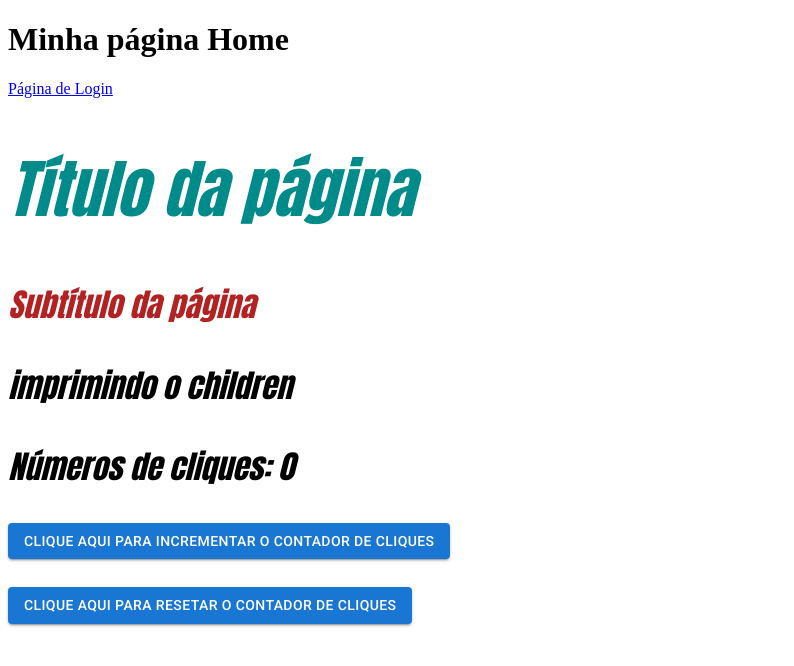
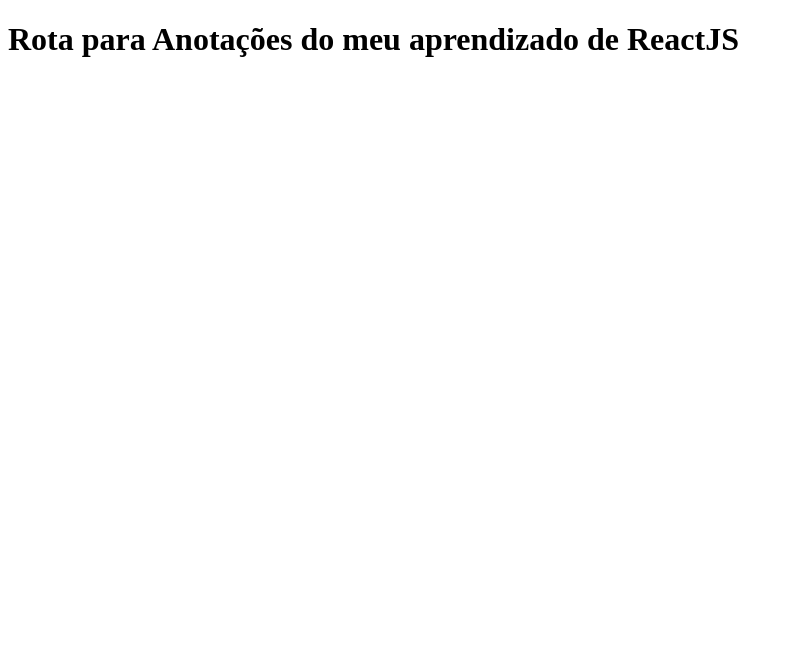
Before and after one commit to ocsoares/Aprendendo-ReactJS, a React (Vite) app: page /notes in a window 1280 px wide. Before the commit this address led to /home. Shown: the top 666 px of the page, without its empty margins (0-794 px from the left). Built offline with nearby package versions, Linux system fonts and the light colour scheme.

Commit message:
feat: add Notes route for tests and learning notes

```diff
--- /dev/null
+++ b/src/app/pages/Notes.tsx
@@ -0,0 +1,7 @@
+export const Notes = () => {
+  return (
+    <div>
+      <h1>Rota para Anotações do meu aprendizado de ReactJS</h1>
+    </div>
+  );
+};
--- a/src/app/routes/routes.tsx
+++ b/src/app/routes/routes.tsx
@@ -6,6 +6,7 @@
 } from "react-router-dom";
 import { Home } from "../pages/Home";
 import { Login } from "../pages/Login";
+import { Notes } from "../pages/Notes";
 
 export const Routes = () => {
   return (
@@ -13,6 +14,7 @@
       <ReactRouter>
         <Route path="/home" element={<Home />} />
         <Route path="/login" element={<Login />} />
+        <Route path="/notes" element={<Notes />} />
 
         {/* Toda Rota que NÃO for especificada A CIMA será REDIRECIONADA para a página "home" !!!  */}
         <Route path="*" element={<Navigate to="home" />} />
```
